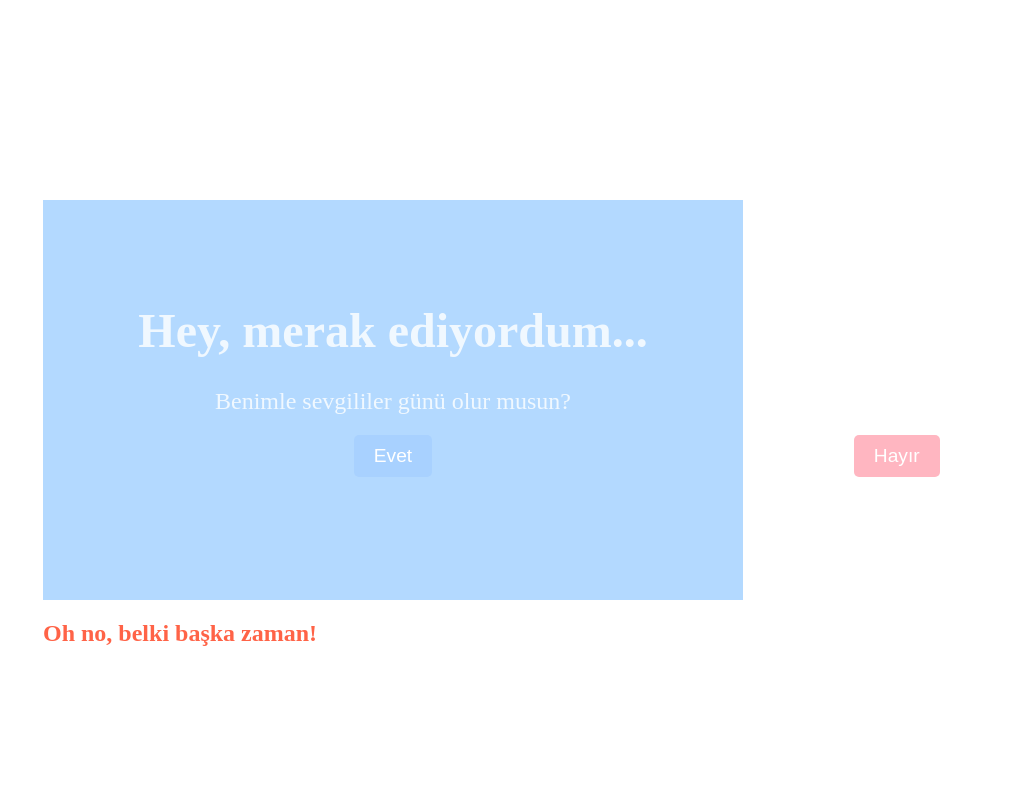
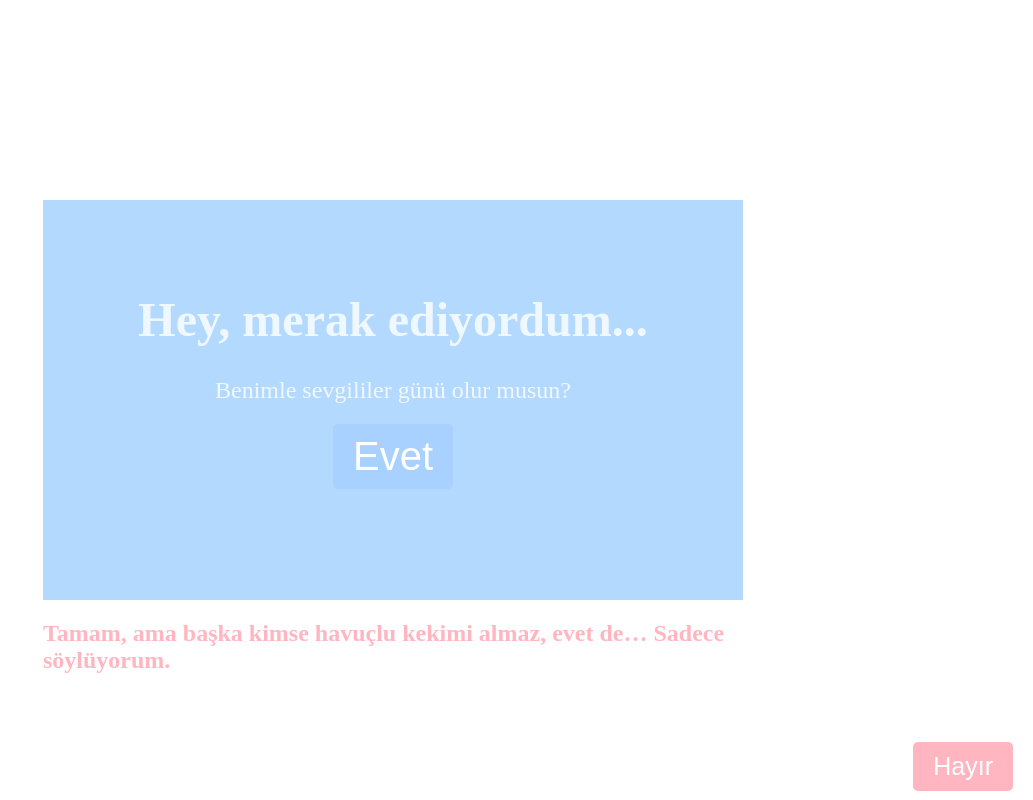
Before and after one commit to wrenchfry/miels-pet, a React (Create React App) app: page / in a window 1280 px wide. Both pictures are taken after a click on the button "Hayır". Shown: the whole page, without its empty margins (247-1280 px from the left). Built offline with nearby package versions, Linux system fonts and the light colour scheme.

Commit message:
my valentines project

```diff
--- a/src/pages/LoginPage.tsx
+++ b/src/pages/LoginPage.tsx
@@ -4,24 +4,64 @@ const ValentineCard: React.FC = () => {
     const [showGif, setShowGif] = useState(false);  // Controls whether to show the Jinx GIF
     const [showSecondGif, setShowSecondGif] = useState(false);  // Controls whether to show the Love GIF
     const [cardVisible, setCardVisible] = useState(true);  // Controls whether the card is visible
-    const [showNoMessage, setShowNoMessage] = useState(false);  // Controls the "Oh no" message visibility
-    const [yesButtonSize, setYesButtonSize] = useState(1);  // Controls the size of the Yes button
-    const [noButtonPosition, setNoButtonPosition] = useState({ x: 0, y: 0 });  // Controls No button's position
+    const [noMessage, setNoMessage] = useState("Oh no, belki başka zaman!");  // Message when "No" is clicked
+    const [noButtonClicked, setNoButtonClicked] = useState(false);  // Controls if the "No" button has been clicked
+    const [noButtonStyle, setNoButtonStyle] = useState<React.CSSProperties>({
+        fontSize: 20,
+        position: 'absolute',  // Fixed initial position
+        top: '60%',  // Fixed position from top
+        left: '30%',  // Fixed position from left
+    });
+    const [yesButtonStyle, setYesButtonStyle] = useState({
+        fontSize: 20,
+    });
+
+    const messages = [
+        "Biliyorsun, eğer evet dersen havuçlu kekimi paylaşırım… 😉",
+        "Reddedildim mi? Tamam, ama evet dersen havuçlu kekin son parçasını sana veririm.",
+        "Kalp kırıklığını havuçlu kekle düzeltebiliriz… ama onunla paylaşabilmem için evet demen gerek!",
+        "Beni bu havuçlu kekle yalnız bırakma… evet de, paylaşalım!",
+        "Tamam, reddedildim… ama havuçlu kekim harika, evet dersen seninle paylaşırım.",
+        "Ağlamayı bırakırım, ama sadece evet dersen ve havuçlu kekimi seninle paylaşırım.",
+        "Tamam, reddedildim… ama havuçlu kekim hâlâ masada, seni bekliyor!",
+        "Biliyorum, biliyorum… ama hayal et: havuçlu kek, Netflix ve senin ‘evet’ demen?",
+        "Henüz bitmedi… sen evet dersen, havuçlu kekimi paylaşırım!",
+        "Tamam, ama başka kimse havuçlu kekimi almaz, evet de… Sadece söylüyorum.",
+        "Ah, hayır… Ask çok üzülür, ona acı verir! Hayır demek kolay mı?"
+    ];
 
     const handleYesClick = () => {
         setCardVisible(false);  // Hide the card
         setShowGif(true);  // Show the Jinx GIF
-        setYesButtonSize(2);  // Make Yes button grow
         setTimeout(() => {
             setShowGif(false);  // Hide the Jinx GIF after 3 seconds
             setShowSecondGif(true);  // Show the Love GIF
         }, 3000);
+        setNoMessage("");  // Clear the "No" message when "Yes" is clicked
     };
 
     const handleNoClick = () => {
-        setShowNoMessage(true);  // Show "Oh no" message
-        // Move the "No" button off-screen or shift its position
-        setNoButtonPosition({ x: 500, y: 0 });  // Example of moving it to the right
+        // Only change button styles once when "No" is clicked
+        if (!noButtonClicked) {
+            setNoButtonStyle(prev => {
+                const fontSize = typeof prev.fontSize === 'number' ? prev.fontSize : 20;
+                return {
+                    fontSize: fontSize + 5,  // Increase font size
+                    position: 'absolute',
+                    top: `${Math.random() * 400}px`,  // Random vertical position
+                    left: `${Math.random() * 700}px`,  // Random horizontal position
+                };
+            });
+
+            // Update Yes button size
+            setYesButtonStyle(prev => ({
+                fontSize: prev.fontSize * 2,  // Double the font size
+            }));
+
+            // Set "No" message and trigger style updates
+            setNoButtonClicked(true);
+            setNoMessage(messages[Math.floor(Math.random() * messages.length)]);
+        }
     };
 
     return (
@@ -34,13 +74,13 @@ const ValentineCard: React.FC = () => {
                             <p style={styles.question}>Benimle sevgililer günü olur musun?</p>
                             <div style={styles.buttonContainer}>
                                 <button
-                                    style={{ ...styles.yesButton, transform: `scale(${yesButtonSize})` }}
+                                    style={{ ...styles.yesButton, ...yesButtonStyle }}
                                     onClick={handleYesClick}
                                 >
                                     Evet
                                 </button>
                                 <button
-                                    style={{ ...styles.noButton, left: `${noButtonPosition.x}px`, top: `${noButtonPosition.y}px` }}
+                                    style={{ ...styles.noButton, ...noButtonStyle }}
                                     onClick={handleNoClick}
                                 >
                                     Hayır
@@ -51,13 +91,13 @@ const ValentineCard: React.FC = () => {
                 ) : (
                     // Show GIFs after card is removed
                     <div style={styles.gifContainer}>
-                        {showGif && <img src="/jinx-ekko.gif" alt="Jinx Gif" style={styles.gifStyle} />}
+                        {showGif && <img src="/jinx-ekko.gif" alt="Jinx Gif" style={styles.gifStyle}/>}
                         {showSecondGif && <img src="/love.gif" alt="Love Gif" style={styles.secondGifStyle} />}
                     </div>
                 )}
-                {showNoMessage && (
-                    <div style={styles.noMessage}>
-                        <p>Oh no, belki başka zaman!</p>
+                {noButtonClicked && (
+                    <div style={styles.noMessageContainer}>
+                        <p style={styles.noMessage}>{noMessage}</p>
                     </div>
                 )}
             </div>
@@ -108,9 +148,9 @@ const styles: { [key: string]: React.CSSProperties } = {
     },
     buttonContainer: {
         display: 'flex',
-        justifyContent: 'center',
-        gap: '10px',
-        position: 'relative',
+        justifyContent: 'center',  // Center the buttons within the container
+        width: '50%',
+        position: 'relative',  // Needed for absolute positioning of "No" button
     },
     yesButton: {
         backgroundColor: '#A8D1FF',
@@ -120,7 +160,6 @@ const styles: { [key: string]: React.CSSProperties } = {
         color: '#fff',
         fontSize: '1.2rem',
         cursor: 'pointer',
-        transition: 'transform 0.3s ease-in-out',  // Smooth scaling transition
     },
     noButton: {
         backgroundColor: '#FFB6C1',
@@ -130,35 +169,40 @@ const styles: { [key: string]: React.CSSProperties } = {
         color: '#fff',
         fontSize: '1.2rem',
         cursor: 'pointer',
-        position: 'absolute',  // Ensures the "No" button moves around
-        transition: 'left 0.3s ease, top 0.3s ease',  // Smooth transition for button movement
+         // Position "No" button absolutely relative to "Yes"
+        left: '-120px',  // Move it to the left of the "Yes" button
     },
     gifContainer: {
         display: 'flex',
-        justifyContent: 'center',  // Centers horizontally
-        alignItems: 'center',  // Centers vertically
+        justifyContent: 'center',
+        alignItems: 'center',
         width: '100%',
         height: '100%',
-        position: 'absolute',  // Ensure GIFs overlay the card without being transformed
-        top: '0',  // Ensure it is aligned at the top of the container
-        left: '0',  // Align to the left as well
+        position: 'absolute',
+        top: '0',
+        left: '0',
     },
     gifStyle: {
-        maxWidth: '80%',  // Ensure GIF is sized appropriately
+        maxWidth: '80%',
         maxHeight: '80%',
-        objectFit: 'contain',  // Keep the aspect ratio intact
+        objectFit: 'contain',
     },
     secondGifStyle: {
-        maxWidth: '80%',  // Ensure the second GIF is sized properly
+        maxWidth: '80%',
         maxHeight: '80%',
-        objectFit: 'contain',  // Maintain the aspect ratio of the second GIF
+        objectFit: 'contain',
+    },
+    noMessageContainer: {
+        display: 'flex',
+        justifyContent: 'center',
+        alignItems: 'center',
+        marginTop: '20px',
     },
     noMessage: {
-        marginTop: '20px',
-        color: '#FF6347',
         fontSize: '1.5rem',
+        color: '#FFB6C1',
         fontWeight: 'bold',
-    },
+    }
 };
 
 export default ValentineCard;
```
